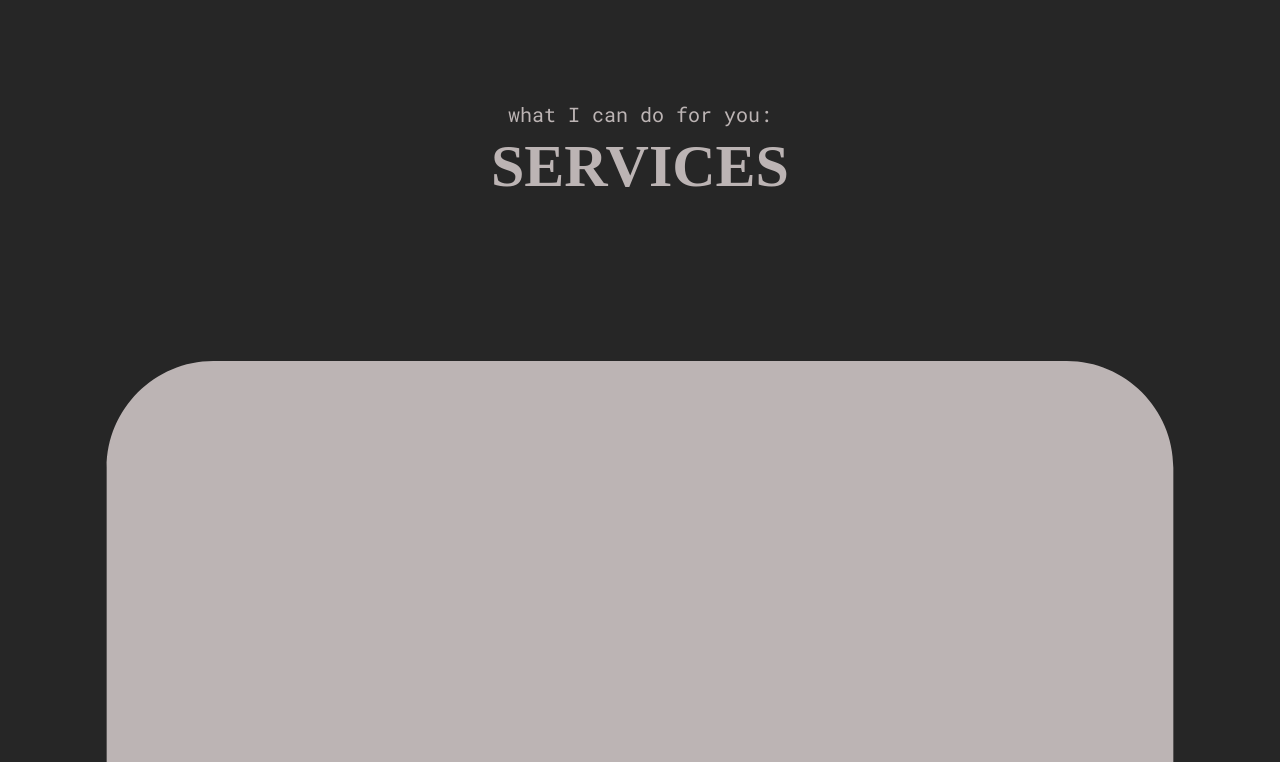
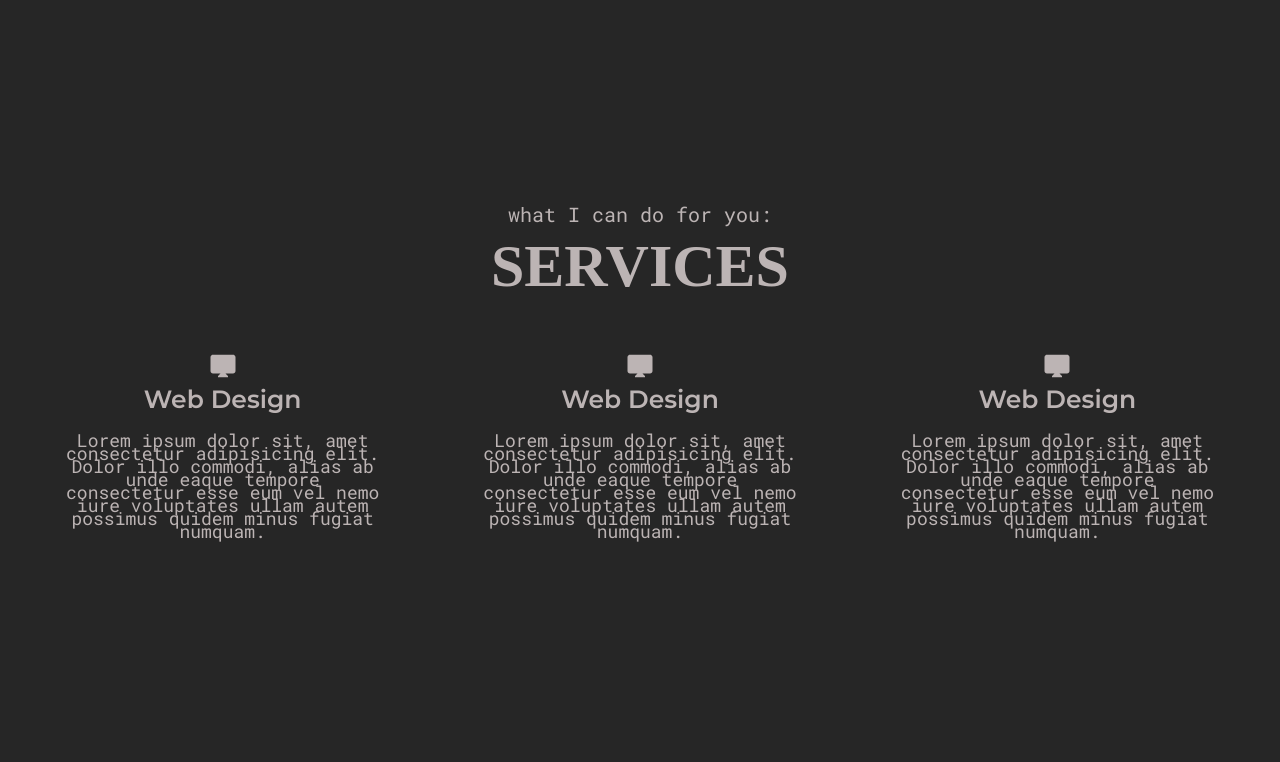
Before and after one commit to ZestyLimones/Zesty_React_Portfolio, a React (Create React App) app: page / in a window 1280 px wide. Shown: the part 1678-2440 px from the top of the page. After the commit the page ends 2316 px from the top, so only its background shows below. Built offline with nearby package versions, Linux system fonts and the light colour scheme; the HTML template or start-up script is replaced by a standard one; a web font is replaced by a local one.

Commit message:
added styling to services.

```diff
--- a/src/components/ServicesSection.js
+++ b/src/components/ServicesSection.js
@@ -1,14 +1,38 @@
 import React from 'react';
+import styled from 'styled-components';
 import SectionTitle from './SectionTitle';
 import ServiesSectionItem from './ServicesSectionItem';
 
+const ServicesItemStyles = styled.div`
+  padding: 10rem 0;
+  .services__allItems {
+    display: flex;
+    gap: 10rem;
+    justify-content: space-between;
+    margin-top: 5rem;
+  }
+  @media only screen and (max-width: 768px) {
+    .services__allItems {
+      flex-direction: column;
+      max-width: 350px;
+      margin: 0 auto;
+      margin-top: 5rem;
+      gap: 5rem;
+    }
+  }
+`;
+
 export default function ServicesSection() {
   return (
-    <div>
-      <SectionTitle heading="Services" subheading="what I can do for you:" />
-      <div className="services__allItems">
-        <ServiesSectionItem />
+    <ServicesItemStyles>
+      <div className="container">
+        <SectionTitle heading="Services" subheading="what I can do for you:" />
+        <div className="services__allItems">
+          <ServiesSectionItem />
+          <ServiesSectionItem />
+          <ServiesSectionItem />
+        </div>
       </div>
-    </div>
+    </ServicesItemStyles>
   );
 }
--- a/src/components/ServicesSectionItem.js
+++ b/src/components/ServicesSectionItem.js
@@ -1,10 +1,27 @@
 import React from 'react';
 import { MdDesktopMac } from 'react-icons/md';
+import styled from 'styled-components';
 import PText from './PText';
+
+const ItemStyles = styled.div`
+  text-align: center;
+  .servicesItem__icon {
+    svg {
+      width: 3rem;
+    }
+  }
+  .servicesItem__title {
+    font-size: 2.5rem;
+    font-family: 'Montserrat SemiBold';
+  }
+  .para {
+    margin-top: 2rem;
+  }
+`;
 
 export default function ServiesSectionItem() {
   return (
-    <div>
+    <ItemStyles>
       <div className="servicesItem__icon">
         <MdDesktopMac />
         <div className="servicesItem__title">Web Design</div>
@@ -14,6 +31,6 @@ export default function ServiesSectionItem() {
           iure voluptates ullam autem possimus quidem minus fugiat numquam.
         </PText>
       </div>
-    </div>
+    </ItemStyles>
   );
 }
```
